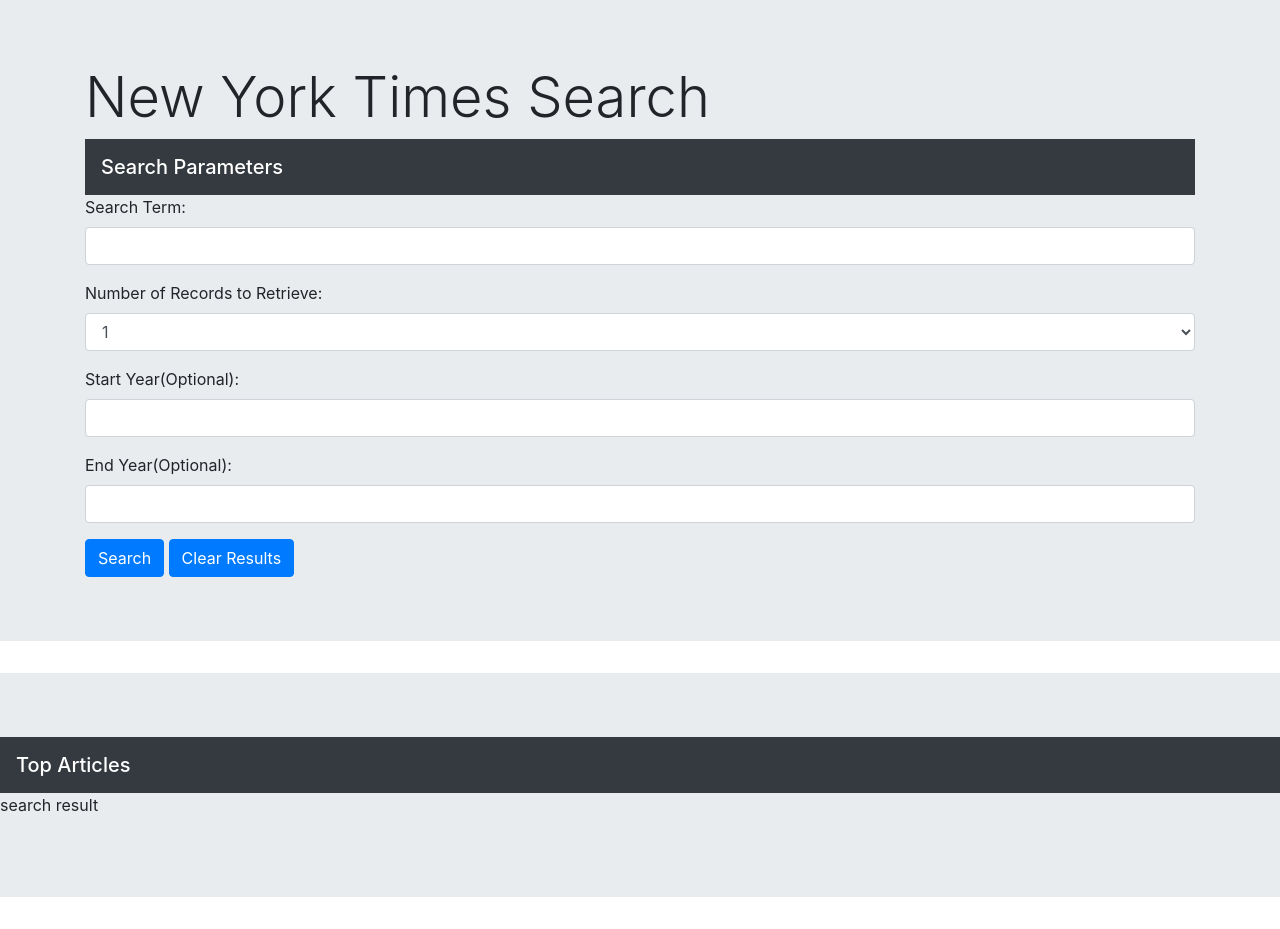
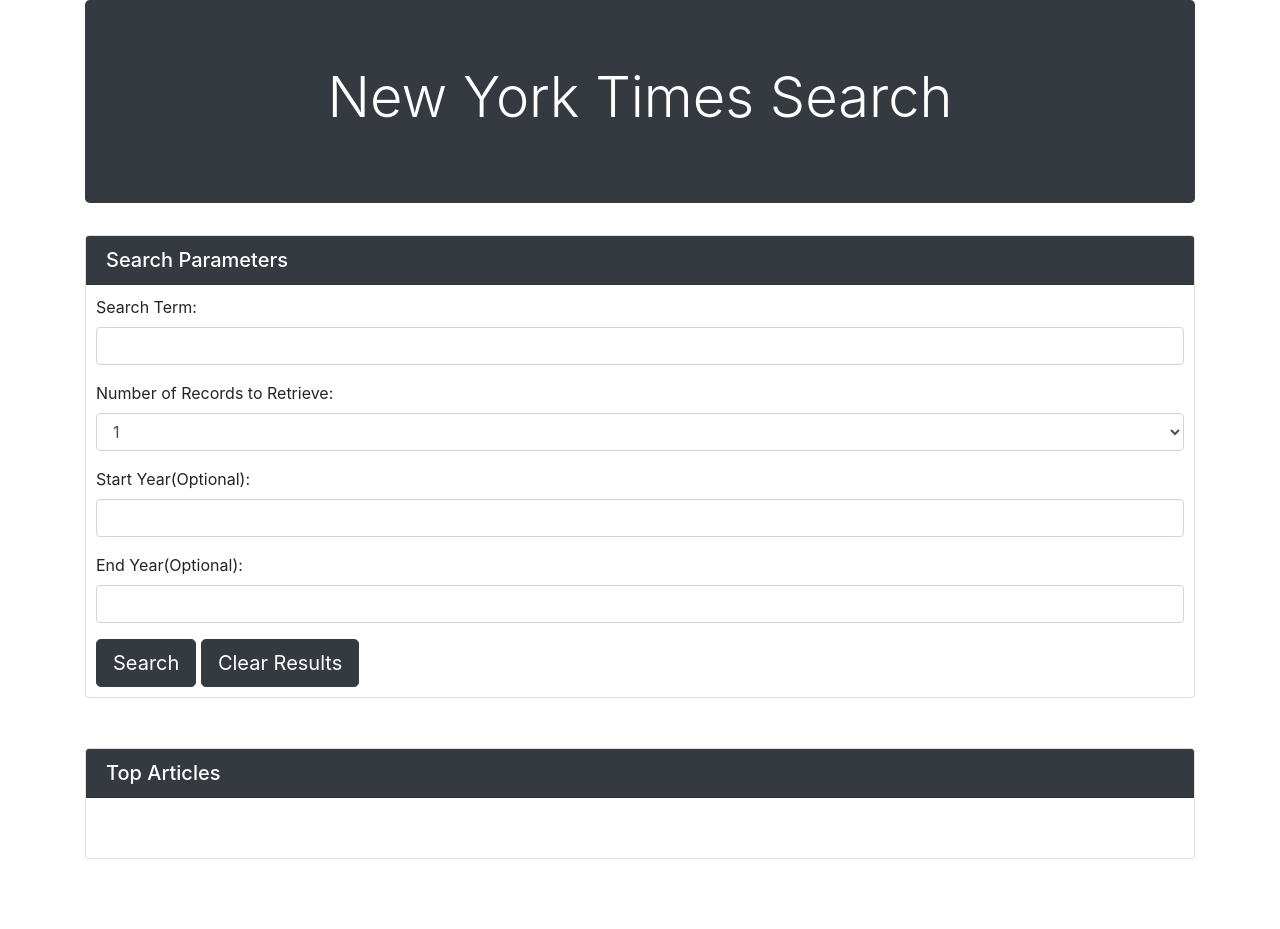
Before and after one commit to kaygrog/NYTSearch, a plain HTML site: page index.html in a window 1280 px wide. After the commit the page ends 859 px from the top, so only its background shows below. Drawn offline with nearby package versions, Linux system fonts and the light colour scheme.

Commit message:
put into card format, added color, centered

```diff
--- a/css/style.css
+++ b/css/style.css
@@ -0,0 +1,12 @@
+nav {
+	margin-bottom: 10px;
+}
+
+form {
+	padding: 10px 10px;
+}
+
+#articles-section {
+	margin-top: 50px;
+	padding-bottom: 20px;
+}
--- a/index.html
+++ b/index.html
@@ -13,17 +13,13 @@
 		/>
 	</head>
 	<body>
-		<div class="jumbotron jumbotron-fluid">
 		<div class="container">
-				<div>
+			<div class="jumbotron text-white bg-dark text-center">
 				<h1 class="display-4">New York Times Search</h1>
 			</div>
-				<div>
-					<div class="parameter-section">
+			<div class="card" id="parameter-section">
+				<h5 class="card-header text-white bg-dark">Search Parameters</h5>
 				<form>
-							<nav class="navbar navbar-dark bg-dark">
-								<span class="navbar-brand mb-0 h1">Search Parameters</span>
-							</nav>
 					<div class="form-group">
 						<label>Search Term: </label>
 						<input type="search" class="form-control" id="search-term" />
@@ -44,22 +40,21 @@
 						<label>End Year(Optional): </label>
 						<input type="search" class="form-control" id="end-year" />
 					</div>
-							<button id="search-btn" type="search" class="btn btn-primary">
+					<button id="search-btn" type="search" class="btn btn-dark btn-lg">
 						Search
 					</button>
-							<button id="clear-btn" type="clear" class="btn btn-primary">
+					<button id="clear-btn" type="clear" class="btn btn-dark btn-lg">
 						Clear Results
 					</button>
 				</form>
 			</div>
+
+			<div id="articles-section" class="card">
+				<h5 class="card-header text-white bg-dark">Top Articles</h5>
+				<div class="card-body">
+					<div id="search-results"></div>
 				</div>
 			</div>
-		</div>
-		<div class="jumbotron jumbotron-fluid">
-			<nav class="navbar navbar-dark bg-dark">
-				<span class="navbar-brand mb-0 h1">Top Articles</span>
-			</nav>
-			<p>search result</p>
 		</div>
 
 		<script
```
Lines whose indentation alone changed are shown as unchanged.
